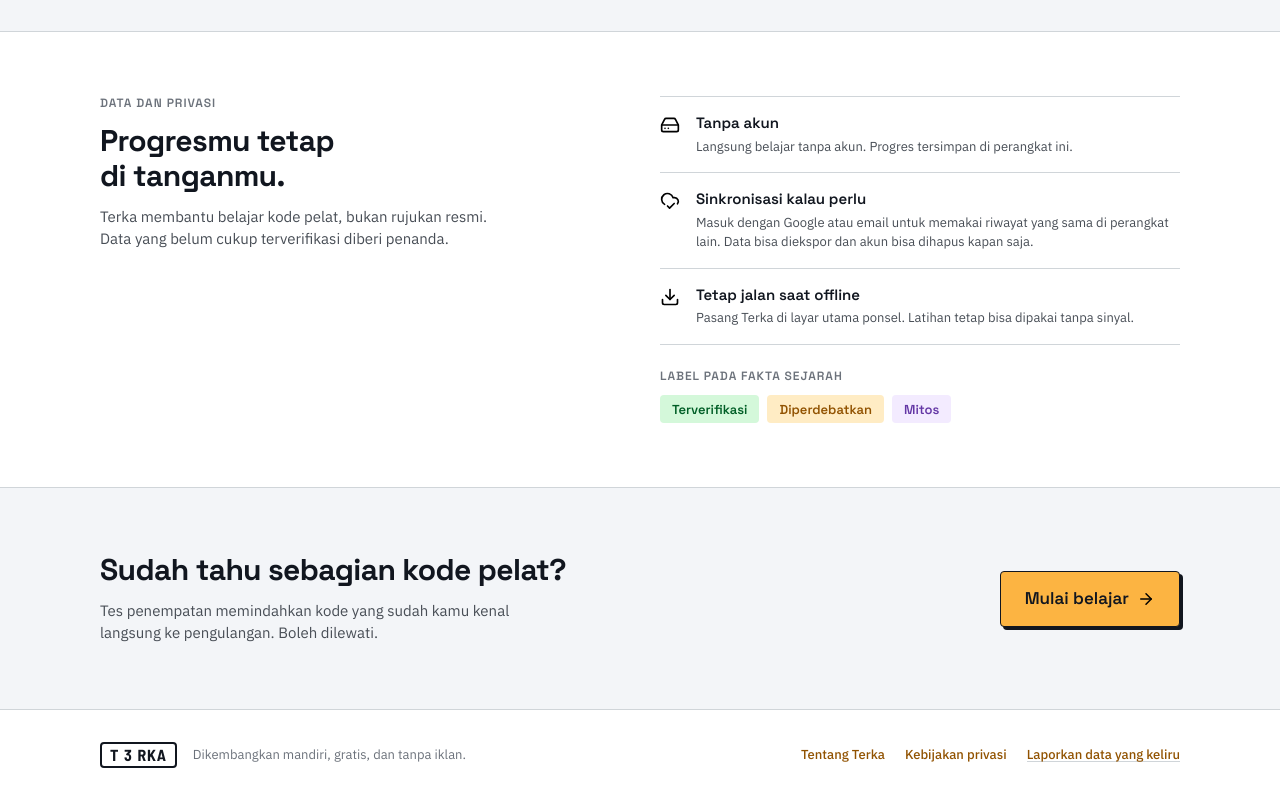
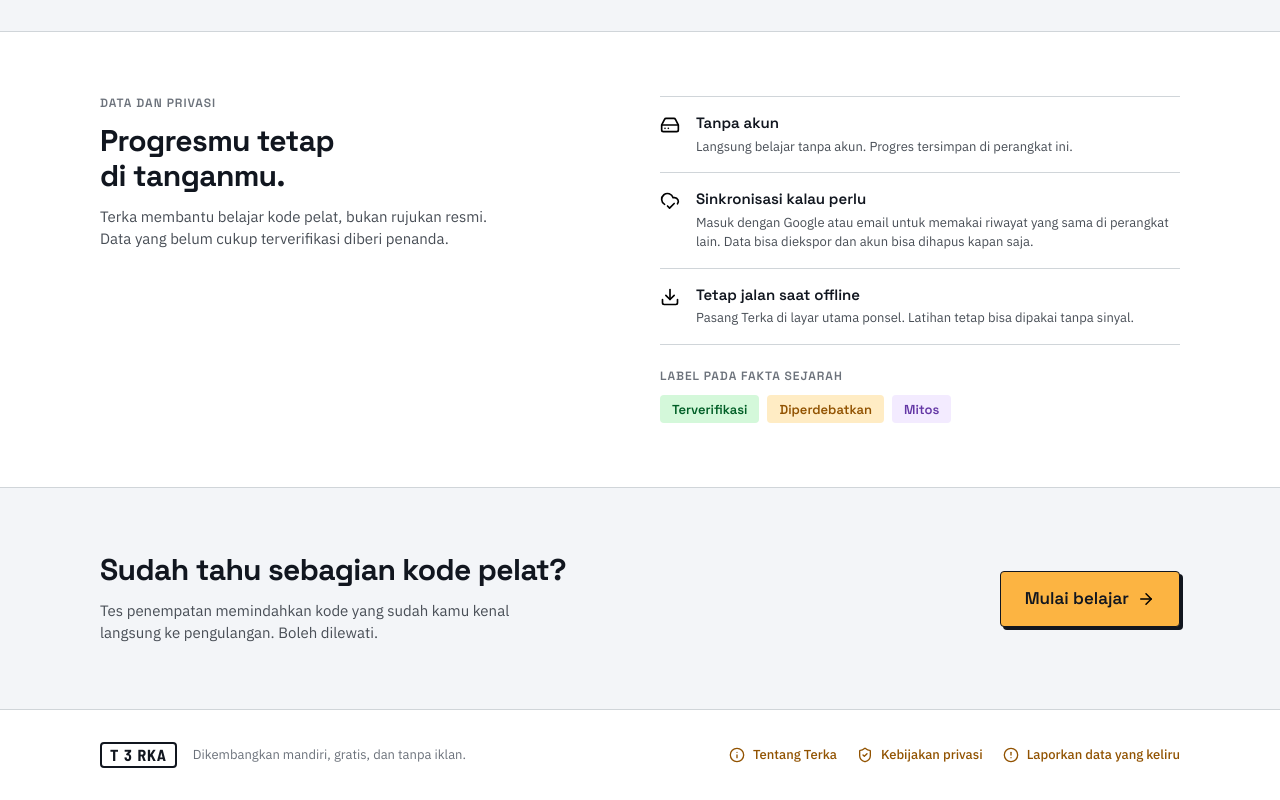
Before and after one commit to dikym/terka, a Next.js app: page /mulai in a window 1280 px wide. Shown: the part 2125-2925 px from the top of the page. Built offline with nearby package versions, Linux system fonts and the light colour scheme.

Commit message:
feat(mulai): add icons to the footer links

```diff
--- a/src/components/screens/mulai.tsx
+++ b/src/components/screens/mulai.tsx
@@ -105,10 +105,10 @@ const NAV = [
 	["Data", "#data"]
 ];
 
-const FOOTER = [
-	["Tentang Terka", "/tentang"],
-	["Kebijakan privasi", "/privasi"],
-	["Laporkan data yang keliru", "mailto:contact@terka.my.id"]
+const FOOTER: { icon: IconName; label: string; href: string }[] = [
+	{ icon: "info", label: "Tentang Terka", href: "/tentang" },
+	{ icon: "shield-check", label: "Kebijakan privasi", href: "/privasi" },
+	{ icon: "circle-alert", label: "Laporkan data yang keliru", href: "mailto:contact@terka.my.id" }
 ];
 
 function Heading({ label, title }: { label?: string; title: string }) {
@@ -436,12 +436,18 @@ function Footer() {
 					</span>
 				</div>
 				<nav className="flex flex-col lg:flex-row lg:flex-wrap lg:gap-5">
-					{FOOTER.map(([label, href]) => (
+					{FOOTER.map(({ icon, label, href }) => (
 						<a
 							key={href}
 							href={href}
-							className="flex min-h-12 items-center border-t border-hairline text-body-md leading-none font-medium text-caution-700 last:border-b hover:text-ink-1000 lg:min-h-0 lg:border-0 lg:text-body-sm"
+							className="flex min-h-12 items-center gap-3 border-t border-hairline text-body-md leading-none font-medium text-caution-700 hover:text-ink-1000 max-lg:last:border-b lg:min-h-0 lg:gap-2 lg:border-0 lg:text-body-sm"
 						>
+							<Icon
+								name={icon}
+								size={null}
+								color="bg-current"
+								className="size-4.5 lg:size-4"
+							/>
 							{label}
 						</a>
 					))}
```
